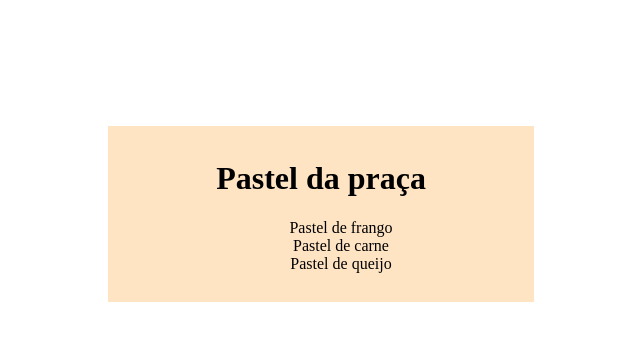
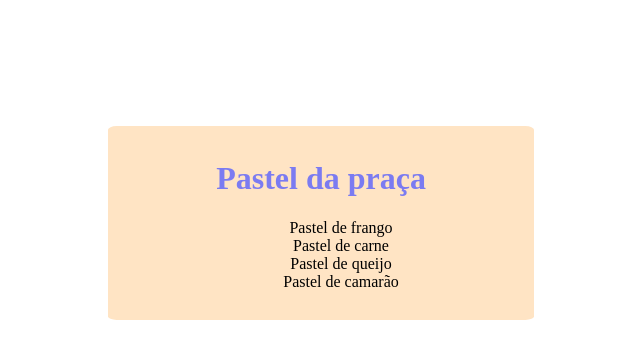
Before and after one commit to wictor-parmenis/youtubeChannelWeb, a plain HTML site: page lanchonete/index.html in a window 1280 px wide. Shown: the whole page, without its empty margins (319-959 px from the left). Drawn offline with Linux system fonts and the light colour scheme.

Commit message:
fase 2: mudança de cores e de visual.

```diff
--- a/lanchonete/index.html
+++ b/lanchonete/index.html
@@ -8,12 +8,13 @@
 <body>
     <div class="container" style="
         text-align: center; background-color: bisque; width: 400px;
-        margin: auto; padding: 1%; margin-top: 10%;">
-        <h1>Pastel da praça</h1>
+        margin: auto; padding: 1%; margin-top: 10%; border-radius: 2%;">
+        <h1 style="color: rgb(123, 123, 241);">Pastel da praça</h1>
         <ul>
             <il>Pastel de frango</il><br>
             <il>Pastel de carne</il><br>
             <il>Pastel de queijo</il><br>
+            <il>Pastel de camarão</il>
         </ul>
     </div>
 
```
